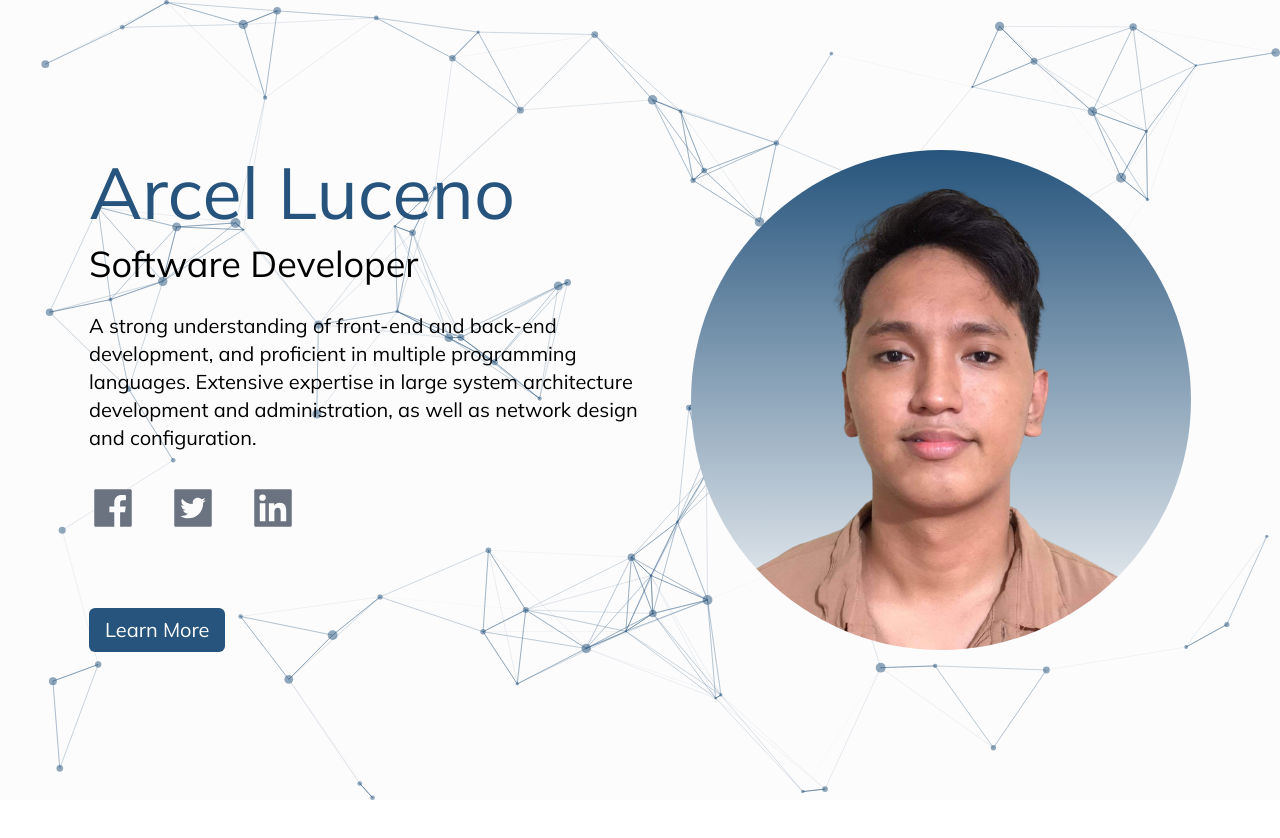
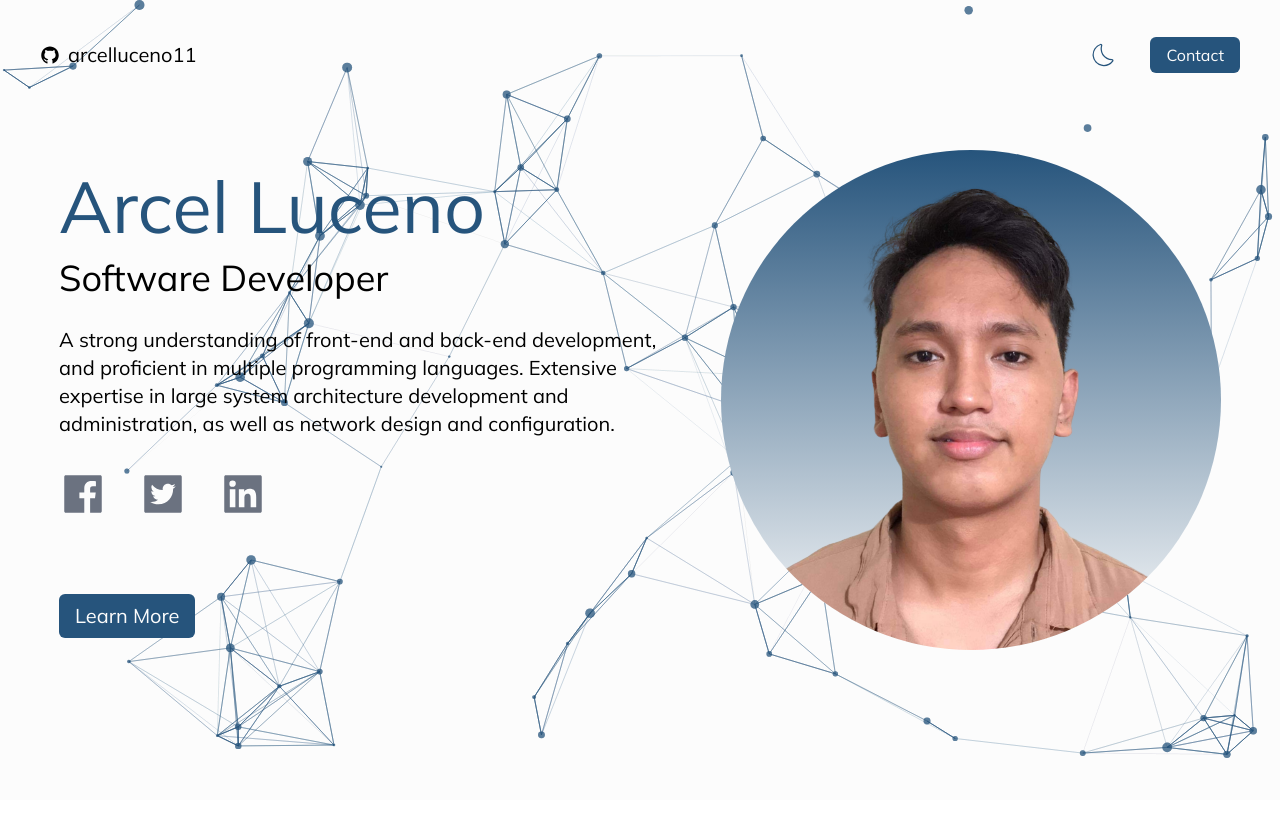
Before and after one commit to arcelluceno11/website-portfolio, a Next.js app: page / in a window 1280 px wide. Before the commit the page ends 800 px from the top, so only its background shows below. Built offline with nearby package versions, Linux system fonts and the light colour scheme.

Commit message:
Updated ..

```diff
--- a/components/ParticlesBG.jsx
+++ b/components/ParticlesBG.jsx
@@ -1,9 +1,11 @@
-import { useCallback } from "react";
+import { useCallback, useEffect, useMemo, useState } from "react";
 import Particles from "react-particles";
 import { loadFull } from "tsparticles";
 
-const ParticlesBG = () => {
-    const particlesInit = useCallback(async engine => {
+const ParticlesBG = (props) => {
+  const [particlesContainer, setParticlesContainer] = useState();
+
+  const particlesInit = useCallback(async (engine) => {
     console.log(engine);
     // you can initiate the tsParticles instance (engine) here, adding custom shapes or presets
     // this loads the tsparticles package bundle, it's the easiest method for getting everything ready
@@ -11,11 +13,19 @@ const ParticlesBG = () => {
     await loadFull(engine);
   }, []);
 
-    const particlesLoaded = useCallback(async container => {
-        await console.log(container);
+  const particlesLoaded = useCallback(async (container) => {
+    setParticlesContainer(container);
   }, []);
 
-    return (
+  useEffect(() => {
+    if (particlesContainer && particlesContainer.currentTheme !== props.theme) {
+      particlesContainer.loadTheme(props.theme);
+    }
+  }, [props.theme, particlesContainer]);
+
+
+  return useMemo(
+    () => (
     <Particles
       id="tsparticles"
       init={particlesInit}
@@ -30,7 +40,7 @@ const ParticlesBG = () => {
         interactivity: {
           events: {
             onClick: {
-                            enable: true,
+              enable: false,
               mode: "push",
             },
             onHover: {
@@ -90,10 +100,52 @@ const ParticlesBG = () => {
             value: { min: 1, max: 5 },
           },
         },
+        themes: [
+          {
+            name: "light",
+            default: {
+              value: true,
+              mode: "light",
+            },
+            options: {
+              background: {
+                color: "#FCFCFC",
+              },
+              particles: {
+                color: {
+                  value: "#26547C",
+                },
+                links: {
+                  color: "#26547C",
+                }
+              }
+            },
+          },
+          {
+            name: "dark",
+            default: {
+              value: true,
+              mode: "dark",
+            },
+            options: {
+              background: {
+                color: "#26547C",
+              },
+              particles: {
+                color: {
+                  value: "#FCFCFC",
+                },
+                links: {
+                  color: "#FCFCFC",
+                }
+              }
+            },
+          },
+        ],
         detectRetina: true,
       }}
     />
-    );
+  ));
 };
 
 export default ParticlesBG;
--- a/pages/index.jsx
+++ b/pages/index.jsx
@@ -1,5 +1,5 @@
 import Head from "next/head";
-import { CiDark } from "react-icons/ci";
+import { CiDark, CiLight } from "react-icons/ci";
 import {
   AiFillTwitterSquare,
   AiFillFacebook,
@@ -9,67 +9,134 @@ import {
 import Image from "next/image";
 import me from "../assets/arcel.png";
 import ParticlesBG from "@/components/ParticlesBG";
+import { useState } from "react";
 
 export default function Home() {
+  const [darkMode, setDarkMode] = useState(false);
+
   return (
-    <>
+    <div className={darkMode ? "dark" : ""}>
       <Head>
         <title>My Portfolio</title>
         <meta name="description" content="Generated by create next app" />
         <meta name="viewport" content="width=device-width, initial-scale=1" />
         <link rel="icon" href="/favicon.ico" />
       </Head>
-      <ParticlesBG />
-      <main id="particles-js" className="absolute px-6 lg:px-10">
-        <section id="home">
-          <div className="px-8 flex flex-col-reverse justify-around items-center lg:flex-row lg:py-0 lg:min-h-screen">
+      <ParticlesBG theme={darkMode ? "dark" : "light"} />
+      <header className="absolute w-screen pt-6 px-6 z-50 lg:pt-10 lg:px-10 dark:text-gray-200">
+        <nav className="flex justify-between">
+          <ul className="flex items-center">
+            <li>
+              <a href="https://https://github.com/arcelluceno11">
+                <AiFillGithub className="text-xl cursor-pointer" />
+              </a>
+            </li>
+            <li>
+              <a
+                href="https://https://github.com/arcelluceno11"
+                className="text-xl mx-2 cursor-pointer"
+              >
+                arcelluceno11
+              </a>
+            </li>
+          </ul>
+
+          <ul className="flex items-center">
+            <li>
+              <CiDark
+                className={
+                  darkMode
+                    ? "hidden"
+                    : "" + "  text-dark cursor-pointer text-3xl"
+                }
+                onClick={() => setDarkMode(!darkMode)}
+              />
+              <CiLight
+                className={
+                  !darkMode
+                    ? "hidden"
+                    : "" + " text-gray-200 cursor-pointer text-3xl"
+                }
+                onClick={() => setDarkMode(!darkMode)}
+              />
+            </li>
+            <li>
+              <a
+                className="px-4 py-2 rounded-md ml-8 bg-dark text-white hover:bg-white hover:text-dark hover:border-dark hover:border-2 dark:bg-gray-200 dark:text-dark dark:hover:bg-gray-200"
+                href="#home"
+              >
+                Contact
+              </a>
+            </li>
+          </ul>
+        </nav>
+      </header>
+      <main className="absolute pt-20 lg:pt-0">
+        <section id="home" className="px-8 pb-10">
+          <div className="flex flex-col-reverse justify-around items-center lg:flex-row lg:py-0 lg:min-h-screen">
             <div className="py-2 lg:w-1/2">
-              <h2 className="py-2 text-4xl text-dark text-center lg:text-7xl lg:text-start">
+              <h2 className="py-2 text-4xl text-dark text-center lg:text-7xl lg:text-start dark:text-gray-300">
                 Arcel Luceno
               </h2>
-              <h3 className="py-2 text-xl text-center lg:text-start lg:text-4xl">
+              <h3 className="py-2 text-xl text-center lg:text-start lg:text-4xl dark:text-white">
                 Software Developer
               </h3>
-              <p className="py-5 text-lg text-md leading-8 text-center lg:text-start lg:text-xl">
+              <p className="py-5 text-lg text-md leading-8 text-center lg:text-start lg:text-xl dark:text-white">
                 A strong understanding of front-end and back-end development,
                 and proficient in multiple programming languages. Extensive
                 expertise in large system architecture development and
                 administration, as well as network design and configuration.
               </p>
-              <div className="text-5xl flex justify-center gap-12 py-3 text-gray-500 lg:justify-start lg:gap-8">
+              <div className="text-5xl flex justify-center gap-12 py-3 text-gray-500 lg:justify-start lg:gap-8 dark:text-gray-100">
                 <a
                   href="https://www.facebook.com/arcelluceno11"
                   target="_blank"
                   rel="noreferrer"
                 >
-                  <AiFillFacebook className="cursor-pointer hover:text-dark hover:-rotate-3" />
+                  <AiFillFacebook className="cursor-pointer hover:text-dark hover:-rotate-3 dark:hover:text-gray-300" />
                 </a>
-                <a href="https://www.twitter.com/arcelluceno11" target="_blank" rel="noreferrer">
-                  <AiFillTwitterSquare className="cursor-pointer hover:text-dark hover:-rotate-3" />
+                <a
+                  href="https://www.twitter.com/arcelluceno11"
+                  target="_blank"
+                  rel="noreferrer"
+                >
+                  <AiFillTwitterSquare className="cursor-pointer hover:text-dark hover:-rotate-3 dark:hover:text-gray-300" />
                 </a>
                 <a
                   href="https://www.linkedin.com/in/arcel-luceno-730319206/"
                   target="_blank"
                   rel="noreferrer"
                 >
-                  <AiFillLinkedin className="cursor-pointer hover:text-dark hover:-rotate-3" />
+                  <AiFillLinkedin className="cursor-pointer hover:text-dark hover:-rotate-3 dark:hover:text-gray-300" />
                 </a>
               </div>
               <div className="mt-16 flex justify-center items-center lg:justify-start">
                 <a
-                  className="px-4 py-2 rounded-md bg-dark text-lg text-white hover:bg-gray-200 hover:text-dark lg:text-xl"
+                  className="px-4 py-2 rounded-md bg-dark text-lg text-white hover:bg-gray-200 hover:text-dark lg:text-xl dark:bg-white dark:text-dark dark:hover:text-gray-200 dark:hover:bg-dark dark:hover:border-dark dark:hover:border-2"
                   href="#home"
                 >
                   Learn More
                 </a>
               </div>
             </div>
-            <div className="w-45 h-45 mt-10 mb-2 lg:m-0 mx-auto bg-gradient-to-b from-dark to-white rounded-full overflow-hidden lg:h-1/2">
-              <Image src={me} alt="me"/>
+            <div className="w-45 h-45 mt-10 mb-2 lg:m-0 mx-auto bg-gradient-to-b from-dark to-white rounded-full overflow-hidden lg:h-1/2 dark:from-white dark:to-dark">
+              <Image src={me} alt="me" />
             </div>
           </div>
         </section>
+        {/*
+          <section id="skills">
+          <div className="flex flex-col justify-evenly lg:flex-row">
+            <div className="px-6 bg-dark py-2 lg:w-1/2 dark:bg-white">
+              <h2 className="py-2 text-white text-center text-4xl dark:text-dark">
+                Skills
+              </h2>
+            </div>
+            <div className=" bg-white py-2 lg:w-1/2"></div>
+          </div>
+        </section>
+        */}
       </main>
-    </>
+    </div>
   );
 }
--- a/styles/globals.css
+++ b/styles/globals.css
@@ -1,4 +1,4 @@
-@import url('https://fonts.googleapis.com/css2?family=Mulish&display=swap');
+@import url("https://fonts.googleapis.com/css2?family=Mulish&display=swap");
 @tailwind base;
 @tailwind components;
 @tailwind utilities;
@@ -10,7 +10,10 @@
   margin: 0;
   color: inherit;
   text-decoration: none;
-  font-family: 'Mulish', sans-serif;
+  font-family: "Mulish", sans-serif;
+}
+body {
+  overflow-x: hidden;
 }
 
 /* -------------------------- SCROLLBAR ------------------------- */
@@ -31,5 +34,5 @@
 
 /* Handle on hover */
 ::-webkit-scrollbar-thumb:hover {
-  background: theme('colors.dark');
+  background: theme("colors.dark");
 }
--- a/tailwind.config.js
+++ b/tailwind.config.js
@@ -1,5 +1,6 @@
 /** @type {import('tailwindcss').Config} */
 module.exports = {
+  darkMode: "class",
   content: [
     "./app/**/*.{js,ts,jsx,tsx}",
     "./pages/**/*.{js,ts,jsx,tsx}",
```
Lines whose indentation alone changed are shown as unchanged.
